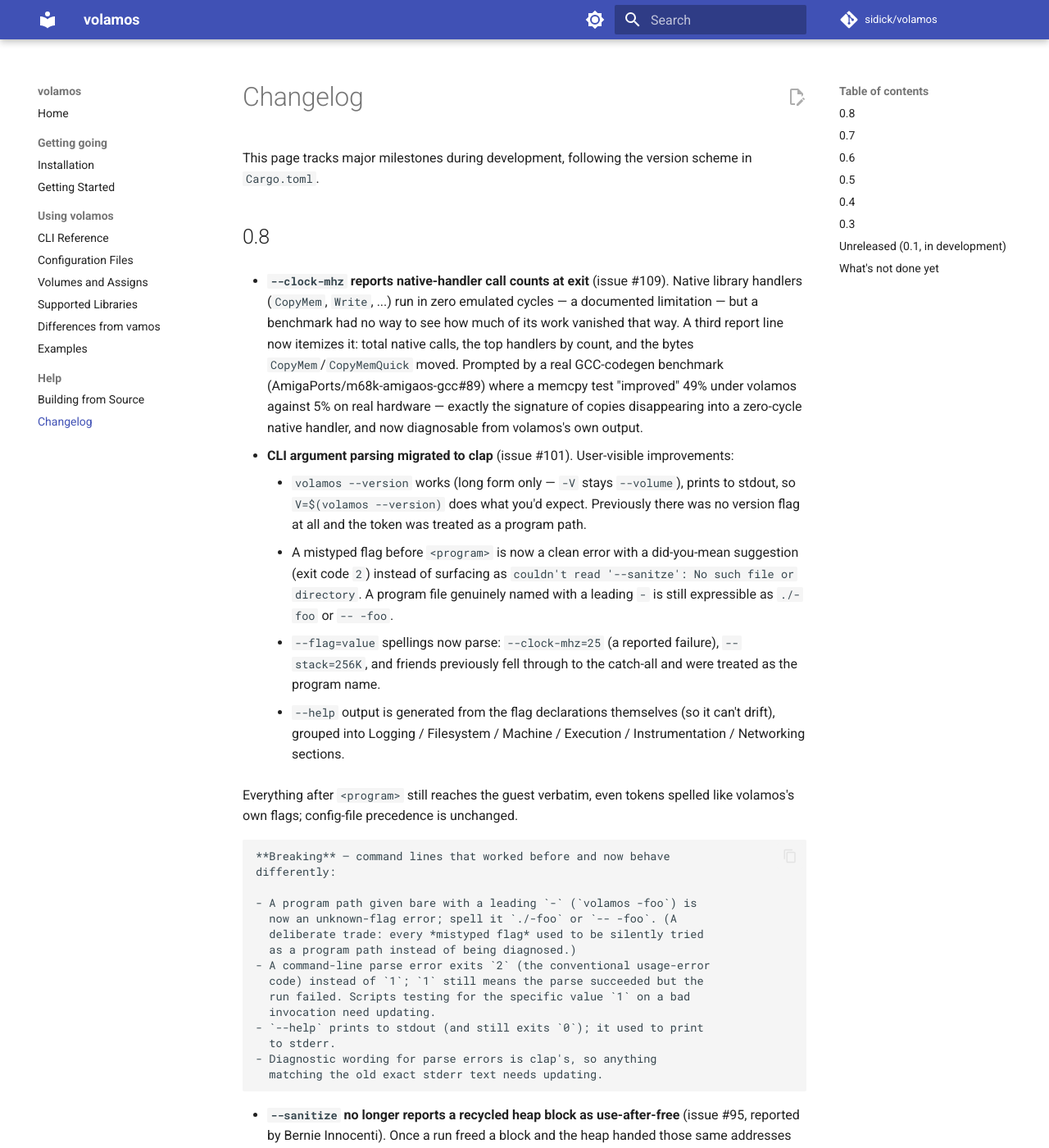
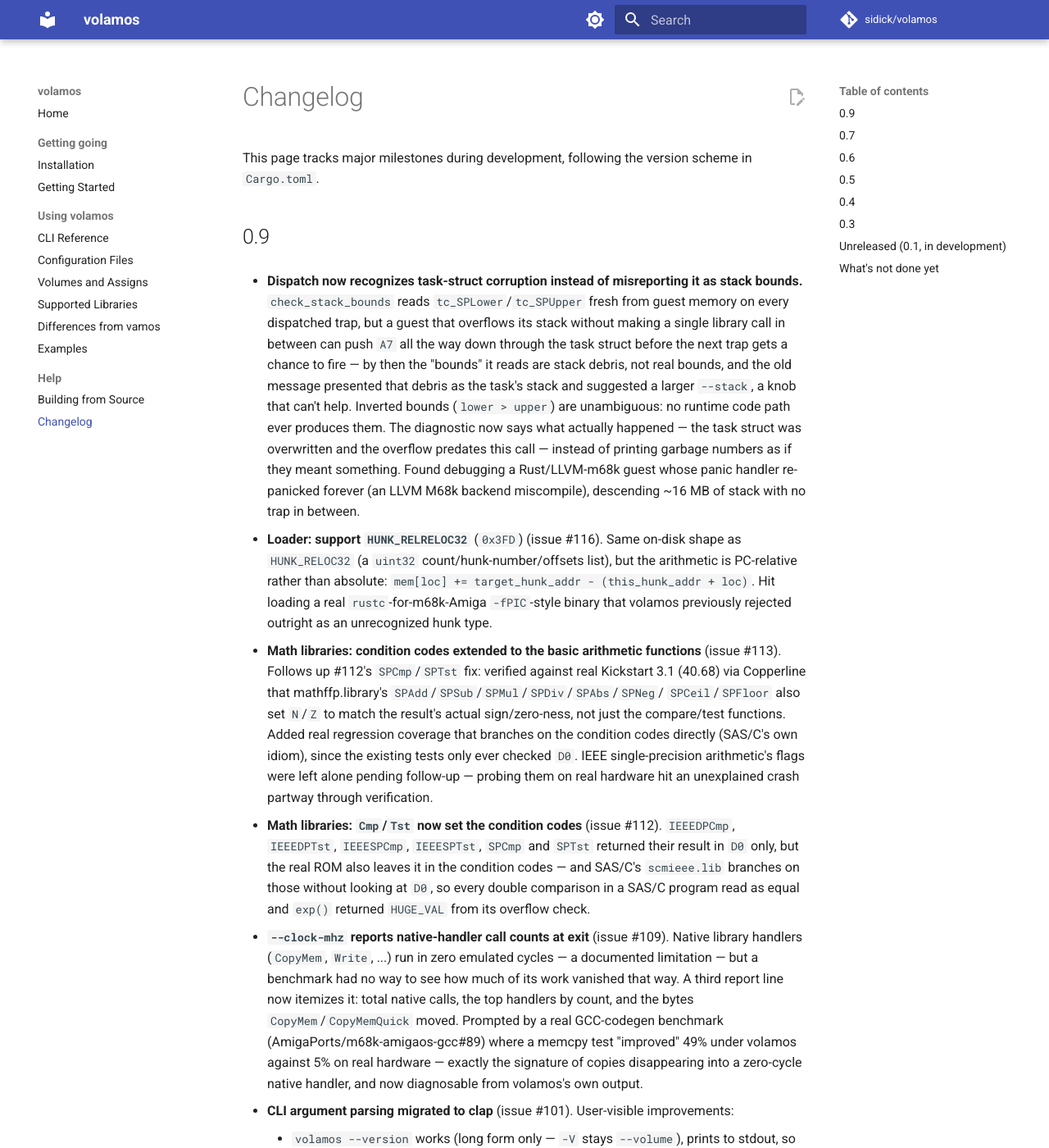
Before and after one commit to sidick/volamos, an MkDocs documentation site: the page built from userdocs/Changelog.md, in a window 1280 px wide and 1400 px high. Shown: the whole window at 82% size. Built offline with MkDocs 1.6.1 and Material for MkDocs 9.7.7, drawn with Linux system fonts in a browser that asks for light colours; comment, search, counter and statistics services are not loaded; the version menu is left out; some of the changed text lies outside the part shown.

Commit message:
Bump version to 0.9.0
Closes out the 0.9 changelog section: the ten commits merged since
v0.8 (#100) were landing under a stale "## 0.8" header without a
version bump, so this also backfills changelog entries that were
missing entirely -- the --clock-mhz base feature and its two follow-on
reports (#102/#103, #104, #107), both math-library condition-code
fixes (#112, #113), HUNK_RELRELOC32 loader support (#116), and the
dispatch task-struct-corruption diagnostic -- alongside the two that
already had entries (clap migration #108, native-handler counts #110).

Co-authored-by: Claude Sonnet 5 <noreply@anthropic.com>

```diff
--- a/userdocs/Changelog.md
+++ b/userdocs/Changelog.md
@@ -3,7 +3,51 @@
 This page tracks major milestones during development, following the
 version scheme in `Cargo.toml`.
 
-## 0.8
+## 0.9
+
+- **Dispatch now recognizes task-struct corruption instead of
+  misreporting it as stack bounds.** `check_stack_bounds` reads
+  `tc_SPLower`/`tc_SPUpper` fresh from guest memory on every dispatched
+  trap, but a guest that overflows its stack without making a single
+  library call in between can push `A7` all the way down through the
+  task struct before the next trap gets a chance to fire — by then the
+  "bounds" it reads are stack debris, not real bounds, and the old
+  message presented that debris as the task's stack and suggested a
+  larger `--stack`, a knob that can't help. Inverted bounds
+  (`lower > upper`) are unambiguous: no runtime code path ever produces
+  them. The diagnostic now says what actually happened — the task
+  struct was overwritten and the overflow predates this call — instead
+  of printing garbage numbers as if they meant something. Found
+  debugging a Rust/LLVM-m68k guest whose panic handler re-panicked
+  forever (an LLVM M68k backend miscompile), descending ~16 MB of stack
+  with no trap in between.
+
+- **Loader: support `HUNK_RELRELOC32`** (`0x3FD`) (issue #116). Same
+  on-disk shape as `HUNK_RELOC32` (a `uint32` count/hunk-number/offsets
+  list), but the arithmetic is PC-relative rather than absolute:
+  `mem[loc] += target_hunk_addr - (this_hunk_addr + loc)`. Hit loading
+  a real `rustc`-for-m68k-Amiga `-fPIC`-style binary that volamos
+  previously rejected outright as an unrecognized hunk type.
+
+- **Math libraries: condition codes extended to the basic arithmetic
+  functions** (issue #113). Follows up #112's `SPCmp`/`SPTst` fix:
+  verified against real Kickstart 3.1 (40.68) via Copperline that
+  mathffp.library's `SPAdd`/`SPSub`/`SPMul`/`SPDiv`/`SPAbs`/`SPNeg`/
+  `SPCeil`/`SPFloor` also set `N`/`Z` to match the result's actual
+  sign/zero-ness, not just the compare/test functions. Added real
+  regression coverage that branches on the condition codes directly
+  (SAS/C's own idiom), since the existing tests only ever checked `D0`.
+  IEEE single-precision arithmetic's flags were left alone pending
+  follow-up — probing them on real hardware hit an unexplained crash
+  partway through verification.
+
+- **Math libraries: `Cmp`/`Tst` now set the condition codes** (issue
+  #112). `IEEEDPCmp`, `IEEEDPTst`, `IEEESPCmp`, `IEEESPTst`, `SPCmp` and
+  `SPTst` returned their result in `D0` only, but the real ROM also
+  leaves it in the condition codes — and SAS/C's `scmieee.lib` branches
+  on those without looking at `D0`, so every double comparison in a
+  SAS/C program read as equal and `exp()` returned `HUGE_VAL` from its
+  overflow check.
 
 - **`--clock-mhz` reports native-handler call counts at exit**
   (issue #109). Native library handlers (`CopyMem`, `Write`, ...) run in
@@ -53,6 +97,43 @@ version scheme in `Cargo.toml`.
       to stderr.
     - Diagnostic wording for parse errors is clap's, so anything
       matching the old exact stderr text needs updating.
+
+- **`--clock-mhz` reports instruction and bus-access counts alongside
+  emulated cycles** (issue #107). A second stderr line at exit —
+  instructions executed, bus accesses split into read/write, and the
+  derived cycles-per-instruction and accesses-per-instruction ratios —
+  makes a run's memory intensity visible from the run itself. volamos
+  bills no bus wait states, so its emulated time is close to real
+  hardware for arithmetic-bound code and very optimistic for bus-bound
+  code — measured between 1.02x and 25x against cycle-paced hardware on
+  real benchmarks (issue #105), and accesses-per-instruction is the
+  number that says which end of that range a given workload sits at.
+  `read` includes instruction fetch, so its floor sits a little above
+  1.0; `write` carries no fetch component and is the cleaner signal.
+
+- **`--clock-mhz` reports total emulated cycles at exit** (issue #104).
+  Previously the cycle counter was only reachable indirectly — a guest
+  had to call `ReadEClock` and report its own elapsed time, which works
+  for an instrumented benchmark but leaves a plain binary unmeasurable,
+  where `vamos -v` has printed an equivalent "total cycles:" line all
+  along. The new exit line goes to stderr (so a harness parsing the
+  guest's own stdout never sees it) and prints even when the run ends
+  in an error. Cross-checked against vamos on the same binary: within
+  0.3%–1.0% agreement between the `m68k` crate's timing tables and
+  Musashi's, two independently-implemented cycle models.
+
+- **Added `--clock-mhz`: emulated time from `ReadEClock`** (issue
+  #102). Makes `timer.device`'s `ReadEClock` report time derived from
+  the CPU's own emulated m68k cycle count at a configurable rate,
+  instead of host wall-clock time, so compiler A/B benchmarks under
+  volamos are reproducible and independent of host load. Errors
+  cleanly when combined with `--sanitize` (the cycle-counted run path
+  never calls the sanitizer's per-instruction hooks, which would leave
+  its shadow tracking silently stale) or an explicit `--jit` (the trace
+  JIT never tracks a cycle count). `GetSysTime`/`TR_GETSYSTIME`/
+  `DateStamp`/`CurrentTime` are untouched; real hardware derives the
+  E-Clock from chipset timing, not the CPU clock, so `D0` always
+  reports `ECLOCK_PAL_HZ` regardless of the configured rate.
 
 - **`--sanitize` no longer reports a recycled heap block as
   use-after-free** (issue #95, reported by Bernie Innocenti). Once a run
```
Also changed, not shown: 3 other files.
